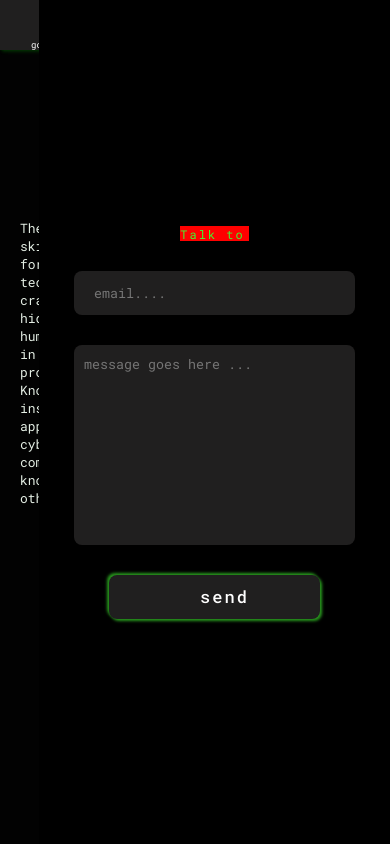
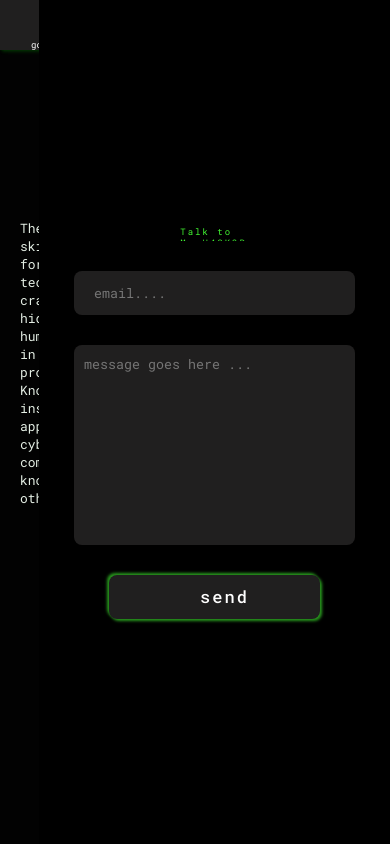
Before and after one commit to Lewis-Jade/mini_ctf, a PHP site: page /dev.html in a window 390 px wide. Run offline with PHP 8.4, Linux system fonts and the light colour scheme.

Commit message:
The changes have been added

```diff
--- a/CSS/dev.css
+++ b/CSS/dev.css
@@ -246,9 +246,10 @@ p{
 
      }
      p{
-      font-size: 12px;
+      font-size: 9px;
       height: 15px;
-      background: red;
+
+      width: 50%;
 
      }
 
```
